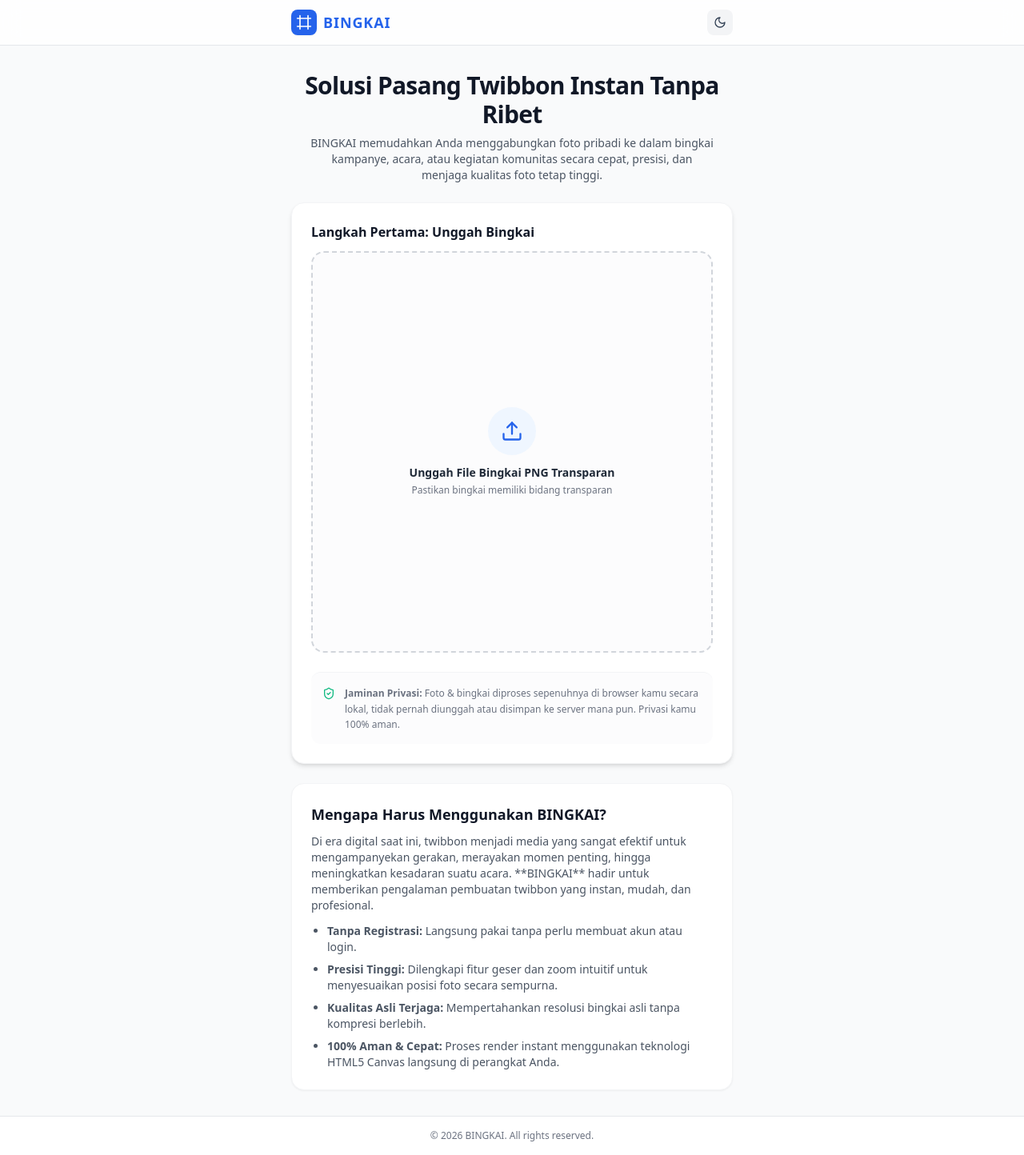
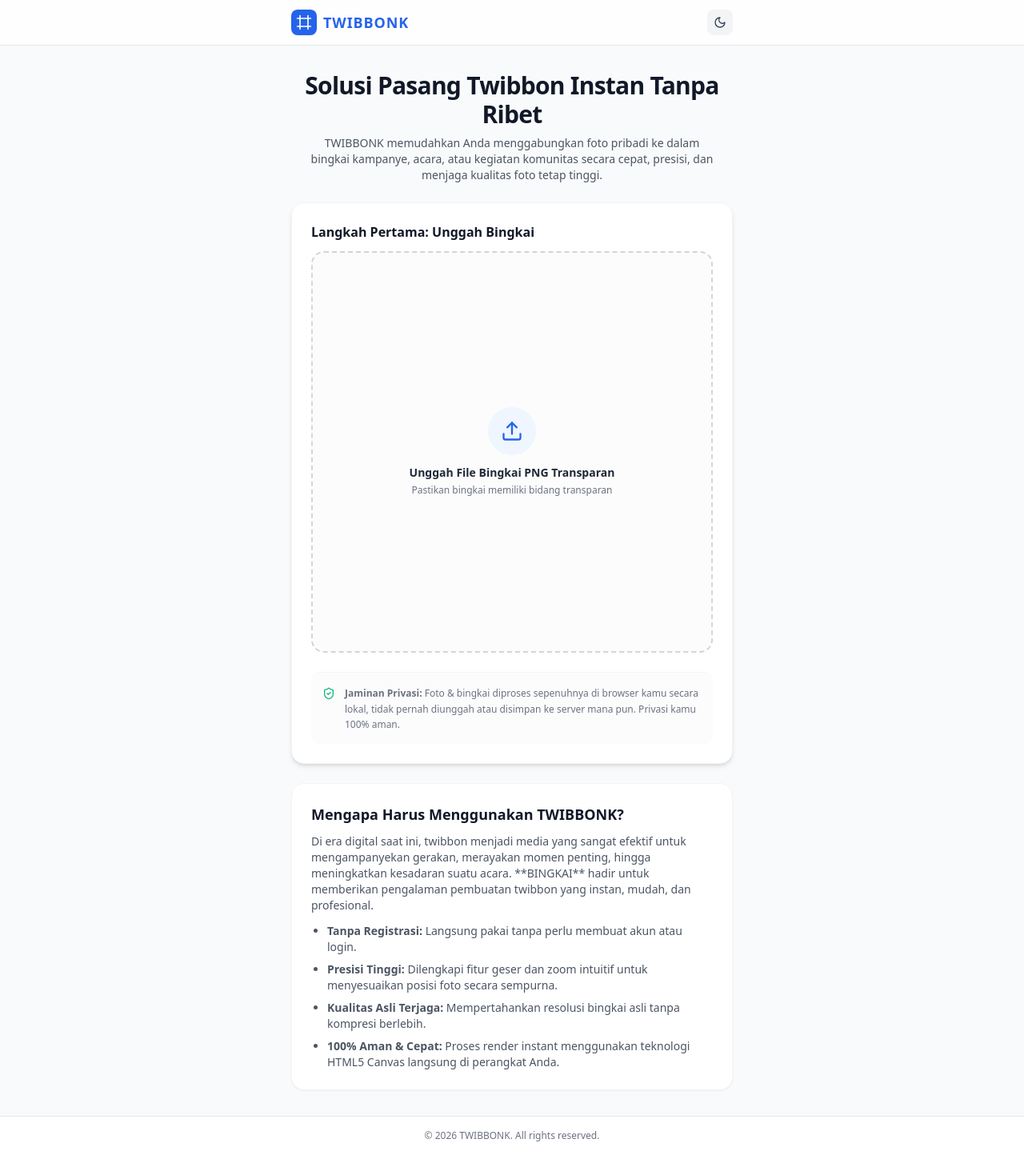
Before and after one commit to verdoank/bingkai, a React (Vite) app: page / in a window 1280 px wide. Shown: the whole page at 80% size. Built offline with nearby package versions, Linux system fonts and the light colour scheme.

Commit message:
Update App.jsx

```diff
--- a/src/App.jsx
+++ b/src/App.jsx
@@ -274,7 +274,7 @@
               <Frame className="w-5 h-5" />
             </div>
             <span className="text-lg font-black tracking-wider text-blue-600 dark:text-blue-400">
-              BINGKAI
+              TWIBBONK
             </span>
           </div>
           <button
@@ -295,7 +295,7 @@
             Solusi Pasang Twibbon Instan Tanpa Ribet
           </h1>
           <p className="text-gray-600 dark:text-gray-400 text-xs sm:text-sm leading-relaxed max-w-lg mx-auto">
-            BINGKAI memudahkan Anda menggabungkan foto pribadi ke dalam bingkai kampanye, acara, atau kegiatan komunitas secara cepat, presisi, dan menjaga kualitas foto tetap tinggi.
+            TWIBBONK memudahkan Anda menggabungkan foto pribadi ke dalam bingkai kampanye, acara, atau kegiatan komunitas secara cepat, presisi, dan menjaga kualitas foto tetap tinggi.
           </p>
         </header>
 
@@ -519,7 +519,7 @@
         {/* ARTIKEL SEO / INFORMASI */}
         <article className="bg-white dark:bg-slate-800 rounded-2xl p-5 sm:p-6 border border-gray-100 dark:border-slate-700 shadow-sm text-gray-600 dark:text-gray-300 text-xs sm:text-sm leading-relaxed text-left w-full">
           <h2 className="text-base sm:text-lg font-bold text-gray-900 dark:text-white mb-2.5">
-            Mengapa Harus Menggunakan BINGKAI?
+            Mengapa Harus Menggunakan TWIBBONK?
           </h2>
           <p className="mb-3">
             Di era digital saat ini, twibbon menjadi media yang sangat efektif untuk mengampanyekan gerakan, merayakan momen penting, hingga meningkatkan kesadaran suatu acara. **BINGKAI** hadir untuk memberikan pengalaman pembuatan twibbon yang instan, mudah, dan profesional.
@@ -537,7 +537,7 @@
       {/* FOOTER */}
       <footer className="border-t border-gray-200 dark:border-slate-800 bg-white dark:bg-slate-900 py-4 text-center text-xs text-gray-500 dark:text-gray-400">
         <div className="max-w-[600px] mx-auto px-4">
-          <p>© {new Date().getFullYear()} BINGKAI. All rights reserved.</p>
+          <p>© {new Date().getFullYear()} TWIBBONK. All rights reserved.</p>
         </div>
       </footer>
 
```
